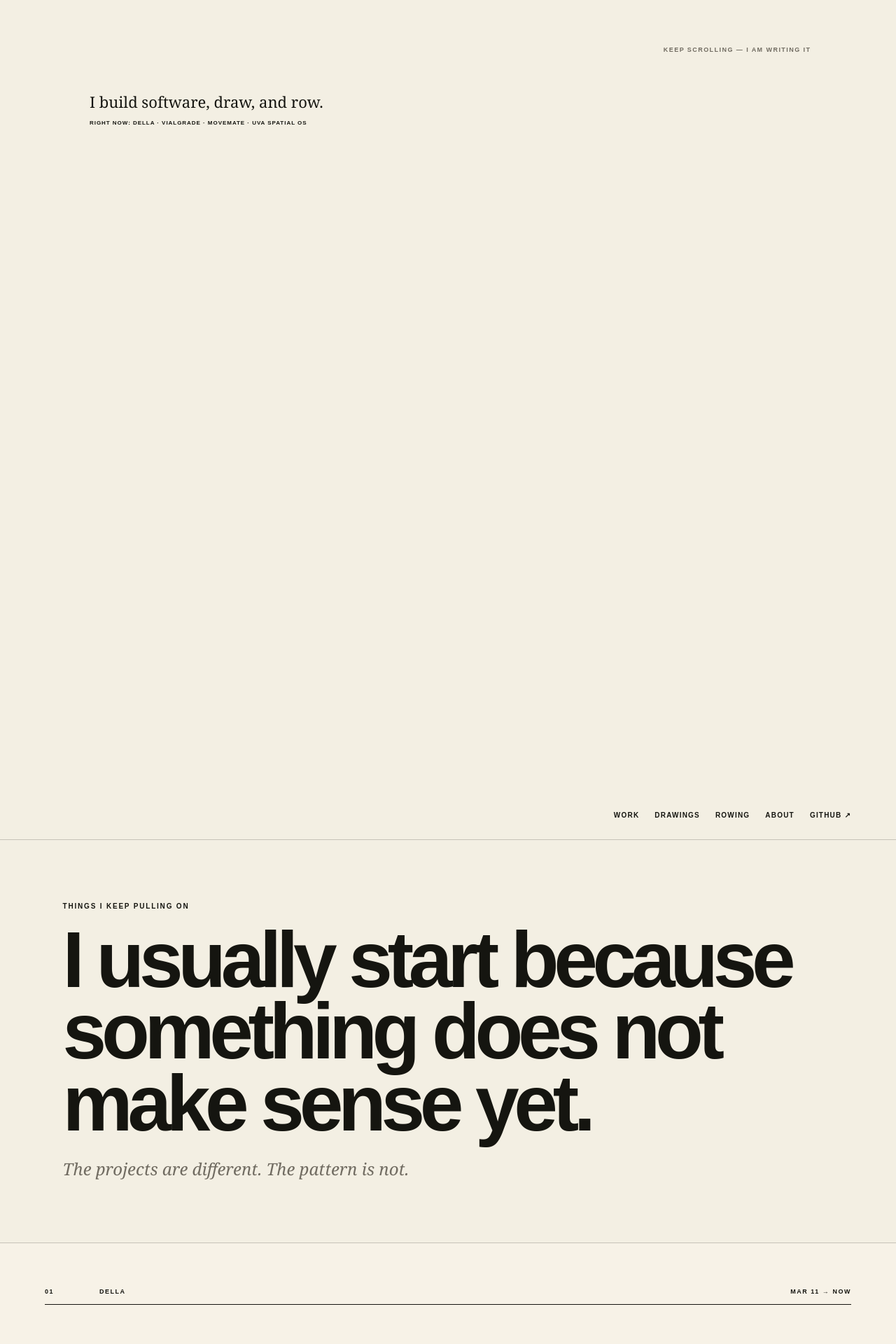
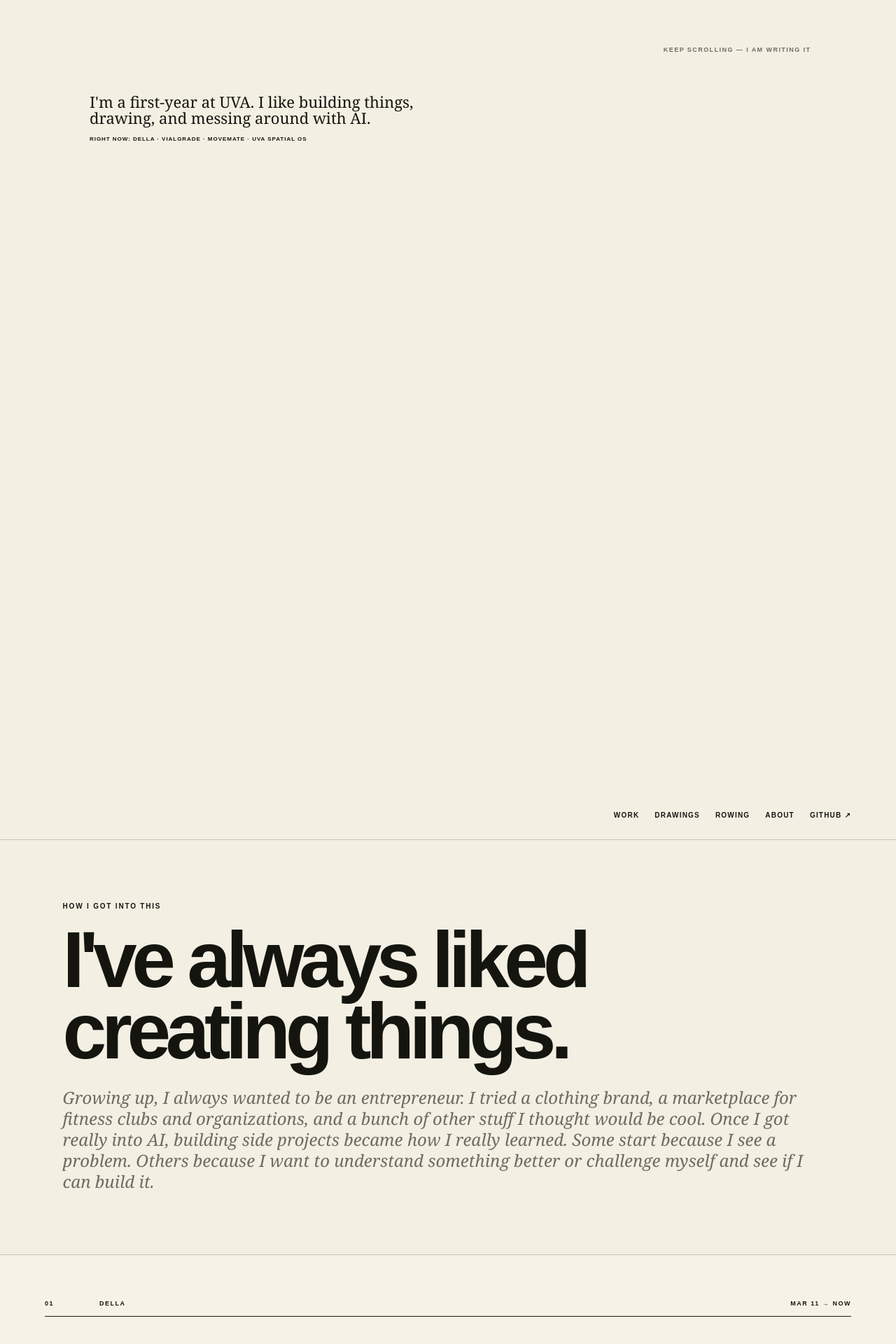
Before and after one commit to pegg-dot/nate-pegg-portfolio, a Next.js app: page / in a window 1280 px wide. Shown: the part 640-2560 px from the top of the page at 70% size. Built offline with nearby package versions, Linux system fonts and the light colour scheme.

Commit message:
Rewrite homepage in Nate voice

```diff
--- a/src/app/PortfolioStory.tsx
+++ b/src/app/PortfolioStory.tsx
@@ -1,3 +1,4 @@
+"use client";
 "use client";
 
 import Image from "next/image";
@@ -7,10 +8,10 @@ import ScrollTrace from "./components/ScrollTrace";
 
 const workbench = [
   { title: "LOT", what: "Real-estate acquisition workspace for finding, underwriting and tracking opportunities.", origin: "My uncle said he could help me learn real estate, so I built the workspace I wanted beside me.", meta: "parcel data · underwriting · owner research", href: "/work/lot", action: "story" },
-  { title: "WeBuddy", what: "Salon website system that turns public business data and a short owner onboarding into a structured, editable site.", origin: "I built it partly as a way to get my foot in the door with salon owners, then the hard problem became formalizing the business once across reusable templates.", meta: "Google listing import · 96-field model · templates", href: "/work/webuddy", action: "story" },
+  { title: "WeBuddy", what: "Salon website system that turns public business data and a short owner onboarding into a structured, editable site.", origin: "Cold calling salons was rough. I thought if I could send them something useful first, like a site already built from their business data, I would have a better way in.", meta: "Google listing import · 96-field model · templates", href: "/work/webuddy", action: "story" },
   { title: "NPGKTrades", what: "Polymarket copy-trading system with bankroll-relative sizing and deterministic risk gates.", origin: "I knew the trader. I wanted to mirror the allocation instead of blindly copying the dollar amount.", meta: "detect · aggregate · size · risk · execute", href: "/work/npgktrades", action: "story" },
   { title: "Say No To Plastic", what: "Interactive microplastics education site built around evidence, anatomy and practical guides.", origin: "The job was turning dense papers and scattered headlines into something a normal person could actually explore.", meta: "research communication · 3D anatomy · guides", href: "/work/say-no-to-plastic", action: "story" },
-  { title: "UVA Spatial OS", what: "Campus routing system where GIS, entrances and pedestrian truth matter more than a plausible-looking line.", origin: "A map can look right and still route you wrong.", meta: "GIS · entrances · routing truth", href: "https://github.com/pegg-dot/uva-spatial-os", action: "code" },
+  { title: "UVA Spatial OS", what: "Campus routing system where GIS, entrances and pedestrian truth matter more than a plausible-looking line.", origin: "I did not know my way around campus, and Google Maps could not use my calendar, tell me when to leave, or show me the shortcuts I actually cared about.", meta: "GIS · entrances · routing truth", href: "https://github.com/pegg-dot/uva-spatial-os", action: "code" },
   { title: "MoveMate", what: "Move-in and move-out help for UVA students, with a student marketplace underneath it.", origin: "We started with a marketplace, mapped roughly 20 assumptions, and realized moving itself was the sharper problem to solve first.", meta: "UVA · moving help · marketplace backbone", href: "/work/movemate", action: "story" },
 ];
 
@@ -23,16 +24,16 @@ export default function PortfolioStory() {
       <section className="hero" id="top">
         <div className="heroChrome"><span>NATE PEGG / 2026</span><span>SCROLL</span></div>
         <div className="heroSticky"><HandwrittenName /></div>
-        <div className="heroIntro"><p>I build software, draw, and row.</p><span>RIGHT NOW: DELLA · VIALGRADE · MOVEMATE · UVA SPATIAL OS</span></div>
+        <div className="heroIntro"><p>I&apos;m a first-year at UVA. I like building things, drawing, and messing around with AI.</p><span>RIGHT NOW: DELLA · VIALGRADE · MOVEMATE · UVA SPATIAL OS</span></div>
         <nav className="heroNav" aria-label="Primary">
           <a href="#work">work</a><a href="#draw">drawings</a><a href="#row">rowing</a><a href="#about">about</a><a href="https://github.com/pegg-dot" target="_blank" rel="noreferrer">github ↗</a>
         </nav>
       </section>
 
       <section className="chapterIntro" id="work">
-        <span className="microLabel">THINGS I KEEP PULLING ON</span>
-        <h2>I usually start because<br/>something does not make sense yet.</h2>
-        <p>The projects are different. The pattern is not.</p>
+        <span className="microLabel">HOW I GOT INTO THIS</span>
+        <h2>I&apos;ve always liked<br/>creating things.</h2>
+        <p>Growing up, I always wanted to be an entrepreneur. I tried a clothing brand, a marketplace for fitness clubs and organizations, and a bunch of other stuff I thought would be cool. Once I got really into AI, building side projects became how I really learned. Some start because I see a problem. Others because I want to understand something better or challenge myself and see if I can build it.</p>
       </section>
 
       <section className="dellaStorySection projectSpotlight">
@@ -44,7 +45,7 @@ export default function PortfolioStory() {
         </div>
         <div className="spotlightGrid">
           <div className="spotlightImage"><Image src="/della/room-identity.png" alt="Della workspace showing the AI employee's permissions, activity and state" fill sizes="(max-width: 900px) 100vw, 58vw" /></div>
-          <div className="spotlightText"><span className="microLabel">WHY I STARTED</span><h2>Calls felt like a good place to find out whether an agent could actually behave like an employee.</h2><p>I started on March 11 after seeing agent systems work for real people. Miami made nail salons an obvious place to look: they are everywhere, missed calls matter, and the owner cannot always be at the desk.</p><div className="spotlightChips"><span>voice</span><span>persistent context</span><span>Square bookings</span><span>knowledge + tools</span></div></div>
+          <div className="spotlightText"><span className="microLabel">WHY I STARTED</span><h2>I thought vertical AI was going to be a lot more than just putting a chatbot on a business.</h2><p>A nail salon has live appointments, missed calls, repeat customers, texts, DMs, cancellations, and a lot of little things a generic model does not know. I wanted to see if I could connect into all of that and actually do the work, starting with communications.</p><div className="spotlightChips"><span>voice</span><span>persistent context</span><span>Square bookings</span><span>knowledge + tools</span></div></div>
         </div>
       </section>
 
@@ -57,7 +58,7 @@ export default function PortfolioStory() {
         </div>
         <div className="spotlightGrid reverse">
           <div className="spotlightImage vialPreview"><Image src="/vialgrade/home.jpg" alt="VialGrade homepage and search interface" fill sizes="(max-width: 900px) 100vw, 58vw" /></div>
-          <div className="spotlightText"><span className="microLabel">WHY I STARTED</span><h2>Every site could say it was legitimate. I wanted somewhere the evidence mattered more than the claim.</h2><p>The interesting part became provenance: where a result came from, what it actually supported, and what was still unknown.</p><div className="spotlightChips"><span>vendors</span><span>compounds</span><span>lab evidence</span><span>source history</span></div></div>
+          <div className="spotlightText"><span className="microLabel">WHY I STARTED</span><h2>I knew a lot of people who wanted to try peptides, but they were buying from sketchy labs or just from friends.</h2><p>I thought it would be useful to have one place that grades the vendors and storefronts and lets you see why they got that grade. I am not making money from it. I just wanted a better way to compare them.</p><div className="spotlightChips"><span>vendors</span><span>compounds</span><span>lab evidence</span><span>source history</span></div></div>
         </div>
       </section>
 
@@ -70,13 +71,13 @@ export default function PortfolioStory() {
         </div>
         <div className="spotlightGrid">
           <div className="spotlightImage transformerPreview"><Image src="/transformer/qkv.webp" alt="Transformer visualizer showing query, key and value projections" fill sizes="(max-width: 900px) 100vw, 58vw" /></div>
-          <div className="spotlightText spotlightTextLight"><span className="microLabel">WHY I STARTED</span><h2>I did not want AI to stay a black box I could only describe from the outside.</h2><p>Building the model forced tokens, attention, residuals, logits, loss and backprop to become one mechanism instead of a list of concepts.</p><div className="spotlightChips"><span>10.79M params</span><span>6 blocks</span><span>6 heads</span><span>real activations</span></div></div>
+          <div className="spotlightText spotlightTextLight"><span className="microLabel">WHY I STARTED</span><h2>I wanted to understand what was actually happening inside a transformer.</h2><p>I had been studying the concepts, but building one from scratch made them click a lot more. Then I built the visualizer because I thought it would be another challenge and a better way to see what the model was doing.</p><div className="spotlightChips"><span>10.79M params</span><span>6 blocks</span><span>6 heads</span><span>real activations</span></div></div>
         </div>
       </section>
 
       <section className="workbenchStorySection">
         <div className="sectionRail"><span>04</span><span>OTHER THINGS</span><span>THE REST OF THE DESK</span></div>
-        <div className="workbenchStoryIntro"><span className="microLabel">MORE BUILDS</span><h2>Most started with a very specific itch.</h2></div>
+        <div className="workbenchStoryIntro"><span className="microLabel">MORE BUILDS</span><h2>A few other things I&apos;ve built or am still working on.</h2></div>
         <div className="originList">
           {workbench.map((project, i) => {
             const body = <><span className="originNum">0{i + 4}</span><div><h3>{project.title}</h3><p className="originWhat">{project.what}</p><p className="originWhy"><span>why:</span> {project.origin}</p><small>{project.meta}</small></div><span className="originArrow">{project.action === "story" ? "story →" : project.action === "code" ? "code ↗" : project.action === "live" ? "live ↗" : "soon"}</span></>;
@@ -116,8 +117,8 @@ export default function PortfolioStory() {
           <div className="aboutPortrait"><Image src="/rowing/race-close.jpg" alt="Nate Pegg rowing for Team USA" fill sizes="(max-width: 900px) 100vw, 46vw" /></div>
           <div className="aboutIntro">
             <span className="microLabel">I&apos;M NATE.</span>
-            <p>I grew up in Miami and I&apos;m now a first-year at UVA. I build software, draw, and row. Most of the projects on this site started because I got stuck on something and wanted to understand it by making the thing myself.</p>
-            <p>I care a lot about the mechanism underneath whatever I&apos;m using. That is basically why the Transformer exists, and it is also why Della turned into a much bigger lesson in tools, state, memory, checks, and what an agent can actually be trusted to do.</p>
+            <p>I grew up in Miami and I&apos;m now a first-year at UVA. I&apos;ve always liked creating things. These days a lot of that is software and AI, but I still draw, lift, play sports, and spend a lot of time with friends.</p>
+            <p>I got really into AI because I wanted to understand how it worked, not just use it. Building side projects ended up being the best way for me to learn, so I kept doing more of them.</p>
             <div className="aboutNow">
               <span>RIGHT NOW</span>
               <b>Della</b>
```
Also changed, not shown: 1 other file (tests, documents, lock files or other folders).
